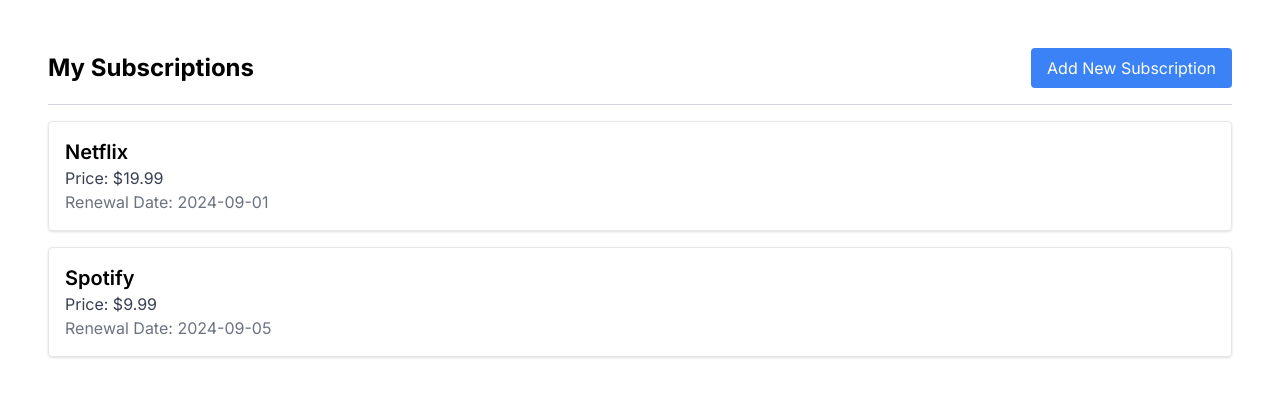
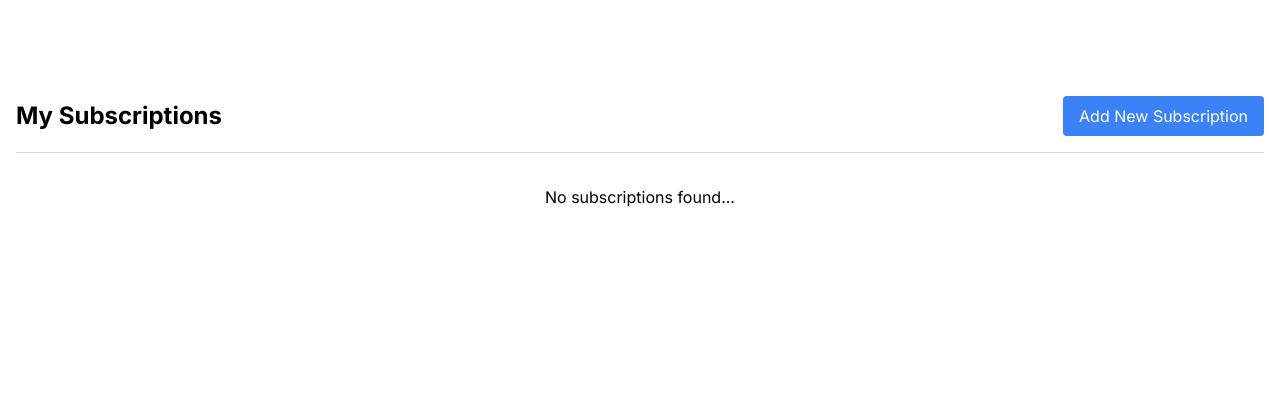
Before and after one commit to iamdevmarcos/subscription-hub, a Next.js app: page / in a window 1280 px wide. Shown: the top 396 px of the page. Built offline with nearby package versions, Linux system fonts and the light colour scheme.

Commit message:
Implements PersistanceService, hooks and update subscription context

```diff
--- a/src/app/layout.tsx
+++ b/src/app/layout.tsx
@@ -1,6 +1,7 @@
 import type { Metadata } from "next";
 import { Inter } from "next/font/google";
 import "./globals.css";
+import { SubscriptionServiceProvider } from "@/contexts/SubscriptionContext";
 
 const inter = Inter({ subsets: ["latin"] });
 
@@ -16,7 +17,9 @@
 }>) {
   return (
     <html lang="en">
-      <body className={inter.className}>{children}</body>
+      <body className={inter.className}>
+        <SubscriptionServiceProvider>{children}</SubscriptionServiceProvider>
+      </body>
     </html>
   );
 }
--- a/src/app/page.tsx
+++ b/src/app/page.tsx
@@ -2,13 +2,8 @@
 import Link from "next/link";
 
 const HomePage = () => {
-  const subscriptions = [
-    { id: 1, name: "Netflix", price: 19.99, renewalDate: "2024-09-01" },
-    { id: 2, name: "Spotify", price: 9.99, renewalDate: "2024-09-05" },
-  ];
-
   return (
-    <div className="container mx-auto p-12">
+    <div className="container mx-auto p-4 py-24">
       <div className="flex justify-between items-center mb-4">
         <h1 className="text-2xl font-bold">My Subscriptions</h1>
         <Link
@@ -20,7 +15,7 @@
       </div>
 
       <hr className="border-t border-gray-300 my-4" />
-      <SubscriptionList subscriptions={subscriptions} />
+      <SubscriptionList />
     </div>
   );
 };
--- a/src/components/AddSubscriptionForm.tsx
+++ b/src/components/AddSubscriptionForm.tsx
@@ -1,25 +1,10 @@
-import React, { useState } from "react";
-import { Subscription } from "@/models/Subscription";
+"use client";
 
-const AddSubscriptionForm: React.FC = () => {
-  const [subscription, setSubscription] = useState<Subscription>({
-    id: 0,
-    name: "",
-    price: 0,
-    renewalDate: "",
-  });
+import { useSubscriptionActions } from "@/hooks/useSubscriptionActions";
+import React from "react";
 
-  const handleChange = (e: React.ChangeEvent<HTMLInputElement>) => {
-    const { name, value } = e.target;
-    setSubscription((prev) => ({
-      ...prev,
-      [name]: value,
-    }));
-  };
-
-  const handleSubmit = async (e: React.FormEvent) => {
-    e.preventDefault();
-  };
+const AddSubscriptionForm = () => {
+  const { subscription, handleChange, handleSubmit } = useSubscriptionActions();
 
   return (
     <form onSubmit={handleSubmit}>
--- a/src/components/SubscriptionList.tsx
+++ b/src/components/SubscriptionList.tsx
@@ -1,19 +1,19 @@
+"use client";
+
+import React from "react";
 import SubscriptionItem from "./SubscriptionItem";
+import { useSubscriptionActions } from "@/hooks/useSubscriptionActions";
 
-type Subscription = {
-  id: number;
-  name: string;
-  price: number;
-  renewalDate: string;
-};
+const SubscriptionList = () => {
+  const { subscriptions } = useSubscriptionActions();
 
-type SubscriptionListProps = {
-  subscriptions: Subscription[];
-};
+  if (!subscriptions.length)
+    return (
+      <p className="text-black text-center my-8">No subscriptions found...</p>
+    );
 
-const SubscriptionList = ({ subscriptions }: SubscriptionListProps) => {
   return (
-    <ul className="space-y-4">
+    <ul>
       {subscriptions.map((subscription) => (
         <SubscriptionItem key={subscription.id} subscription={subscription} />
       ))}
--- a/src/contexts/SubscriptionContext.tsx
+++ b/src/contexts/SubscriptionContext.tsx
@@ -1,10 +1,34 @@
-import React, { createContext, useContext } from "react";
+"use client";
+
+import React, { createContext, PropsWithChildren, useContext } from "react";
 import { ISubscriptionService } from "@/models/ISubscriptionService";
 import { SubscriptionService } from "@/services/SubscriptionService";
+import { PersistenceService } from "@/services/PersistenceService";
 
-const SubscriptionServiceContext = createContext<ISubscriptionService>(
-  new SubscriptionService()
-);
+const SubscriptionServiceContext = createContext<
+  ISubscriptionService | undefined
+>(undefined);
 
-export const useSubscriptionService = () =>
-  useContext(SubscriptionServiceContext);
+export const SubscriptionServiceProvider = ({
+  children,
+}: PropsWithChildren) => {
+  const persistenceService = new PersistenceService();
+  const subscriptionService = new SubscriptionService(persistenceService);
+
+  return (
+    <SubscriptionServiceContext.Provider value={subscriptionService}>
+      {children}
+    </SubscriptionServiceContext.Provider>
+  );
+};
+
+export const useSubscriptionService = () => {
+  const context = useContext(SubscriptionServiceContext);
+  if (!context) {
+    throw new Error(
+      "useSubscriptionService must be used within a SubscriptionServiceProvider"
+    );
+  }
+
+  return context;
+};
--- /dev/null
+++ b/src/hooks/useSubscriptionActions.ts
@@ -0,0 +1,57 @@
+"use client";
+
+import { useSubscriptionService } from "@/contexts/SubscriptionContext";
+import { Subscription } from "@/models/Subscription";
+import { useRouter } from "next/navigation";
+import { useEffect, useState } from "react";
+
+export const useSubscriptionActions = () => {
+  const subscriptionService = useSubscriptionService();
+  const router = useRouter();
+
+  const [subscriptions, setSubscriptions] = useState<Subscription[]>([]);
+  const [subscription, setSubscription] = useState<Subscription>({
+    id: 0,
+    name: "",
+    price: 0,
+    renewalDate: "",
+  });
+
+  const fetchSubscriptions = async () => {
+    const result = await subscriptionService.fetchSubscriptions();
+    setSubscriptions(result);
+  };
+
+  useEffect(() => {
+    fetchSubscriptions();
+  }, []);
+
+  const handleChange = (event: React.ChangeEvent<HTMLInputElement>) => {
+    const { name, value } = event.target;
+    setSubscription((prev) => ({
+      ...prev,
+      [name]: value,
+    }));
+  };
+
+  const handleSubmit = async (event: React.FormEvent) => {
+    event.preventDefault();
+    await subscriptionService.addSubscription(subscription);
+
+    router.push("/");
+
+    setSubscription({
+      id: 0,
+      name: "",
+      price: 0,
+      renewalDate: "",
+    });
+  };
+
+  return {
+    subscriptions,
+    subscription,
+    handleChange,
+    handleSubmit,
+  };
+};
--- /dev/null
+++ b/src/models/IPersistenceService.ts
@@ -0,0 +1,6 @@
+import { Subscription } from "./Subscription";
+
+export interface IPersistenceService {
+  getSubscriptions(): Promise<Subscription[]>;
+  saveSubscription(subscription: Subscription): Promise<void>;
+}
--- /dev/null
+++ b/src/services/PersistenceService.ts
@@ -0,0 +1,14 @@
+import { IPersistenceService } from "@/models/IPersistenceService";
+import { Subscription } from "@/models/Subscription";
+
+export class PersistenceService implements IPersistenceService {
+  private subscriptions: Subscription[] = [];
+
+  async getSubscriptions(): Promise<Subscription[]> {
+    return this.subscriptions;
+  }
+
+  async saveSubscription(subscription: Subscription): Promise<void> {
+    this.subscriptions.push(subscription);
+  }
+}
--- a/src/services/SubscriptionService.ts
+++ b/src/services/SubscriptionService.ts
@@ -1,11 +1,15 @@
+import { IPersistenceService } from "@/models/IPersistenceService";
 import { ISubscriptionService } from "@/models/ISubscriptionService";
 import { Subscription } from "@/models/Subscription";
 
 export class SubscriptionService implements ISubscriptionService {
+  constructor(private persistenceService: IPersistenceService) {}
+
   async fetchSubscriptions(): Promise<Subscription[]> {
-    return [];
+    return this.persistenceService.getSubscriptions();
   }
+
   async addSubscription(subscription: Subscription): Promise<void> {
-    return;
+    return this.persistenceService.saveSubscription(subscription);
   }
 }
```
Also changed, not shown: src/components/SubscriptionItem.tsx (+2 -6 lines), .eslintrc.json.
